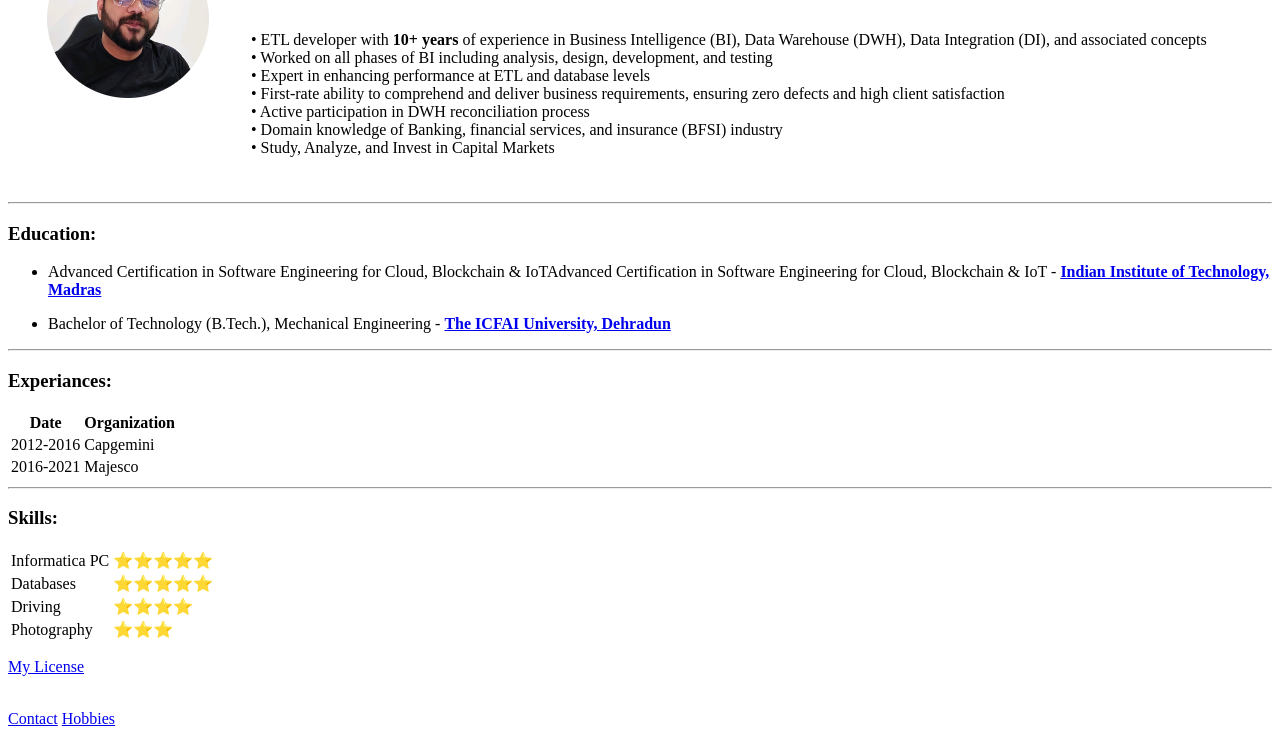
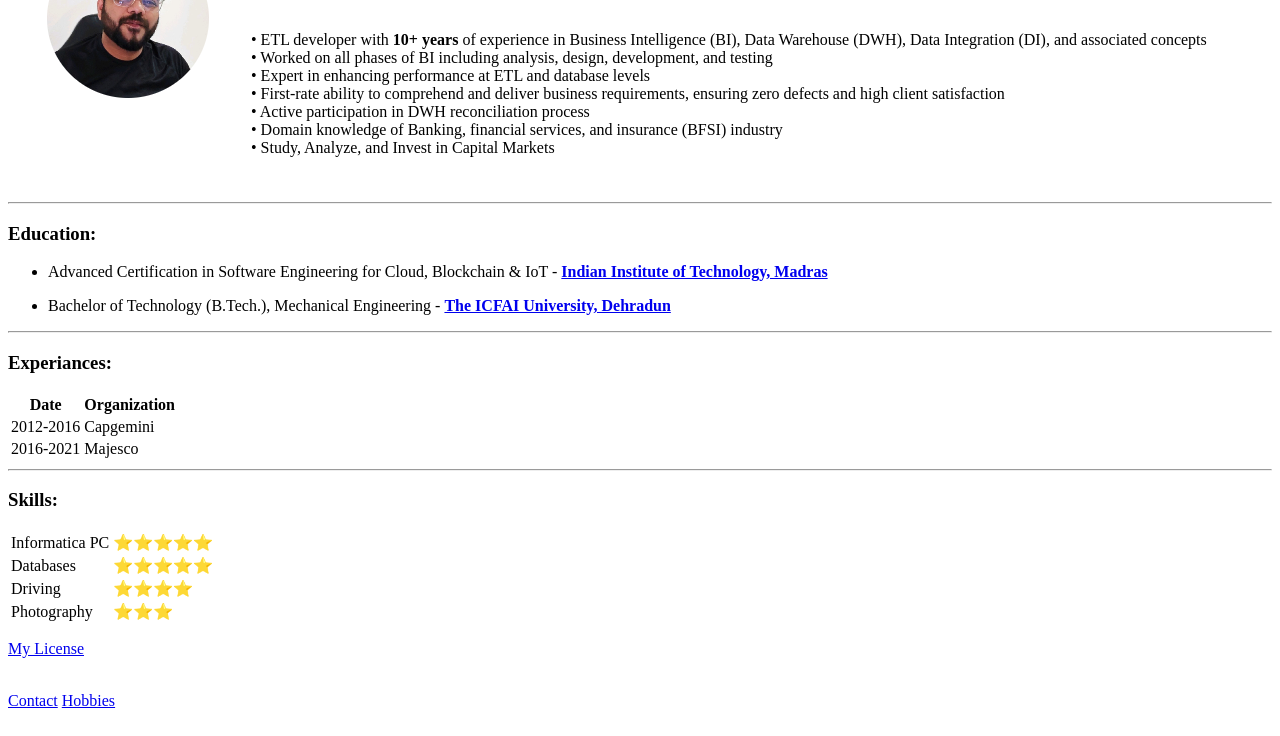
Before and after one commit to Shahjade-Alam/CV, a plain HTML site: page index.html in a window 1280 px wide. Shown: the part 131-867 px from the top of the page. Drawn offline with Linux system fonts and the light colour scheme.

Commit message:
Update index.html

```diff
--- a/index.html
+++ b/index.html
@@ -22,7 +22,7 @@
          <hr>
         <h3>Education:</h3>
         <p><ul>
-          <li>Advanced Certification in Software Engineering for Cloud, Blockchain & IoTAdvanced Certification in Software Engineering for Cloud, Blockchain & IoT - <a href="https://www.linkedin.com/company/157267/?lipi=urn%3Ali%3Apage%3Ad_flagship3_profile_view_base%3B4dF2F5pHTa6DS5%2Fv9QA0nw%3D%3D"><strong>Indian Institute of Technology, Madras</a> </strong></li>
+          <li>Advanced Certification in Software Engineering for Cloud, Blockchain & IoT - <a href="https://www.linkedin.com/company/157267/?lipi=urn%3Ali%3Apage%3Ad_flagship3_profile_view_base%3B4dF2F5pHTa6DS5%2Fv9QA0nw%3D%3D"><strong>Indian Institute of Technology, Madras</a> </strong></li>
         </ul></p>
         <p><ul><li>Bachelor of Technology (B.Tech.), Mechanical Engineering - <a href="https://www.icfaiuniversity.in/"><strong>The ICFAI University, Dehradun</a> </strong></li></ul>
         </p>
```
